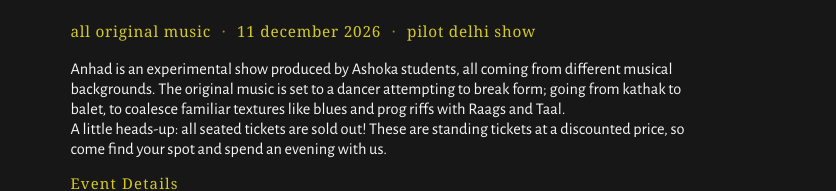
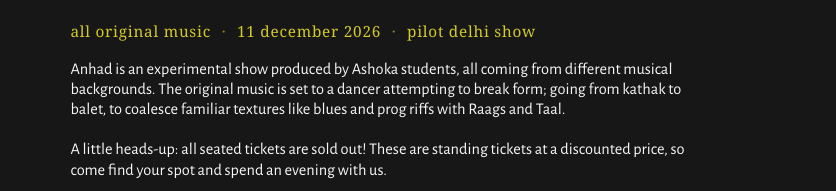
Before and after one commit to anhad-delhi/home, a plain HTML site: page tickets.html in a window 1280 px wide. Shown: the part 171-362 px from the top of the page, 0-836 px from the left. Drawn offline with nearby package versions, Linux system fonts and the light colour scheme; a web font is replaced by a local one.

Commit message:
Add extra line break in ticket blurb

```diff
--- a/tickets.html
+++ b/tickets.html
@@ -36,7 +36,7 @@
           <span>pilot delhi show</span>
         </p>
 
-        <p class="tickets__blurb">Anhad is an experimental show produced by Ashoka students, all coming from different musical backgrounds. The original music is set to a dancer attempting to break form; going from kathak to balet, to coalesce familiar textures like blues and prog riffs with Raags and Taal. </br> A little heads-up: all seated tickets are sold out! These are standing tickets at a discounted price, so come find your spot and spend an evening with us.</p>
+        <p class="tickets__blurb">Anhad is an experimental show produced by Ashoka students, all coming from different musical backgrounds. The original music is set to a dancer attempting to break form; going from kathak to balet, to coalesce familiar textures like blues and prog riffs with Raags and Taal. </br> </br> A little heads-up: all seated tickets are sold out! These are standing tickets at a discounted price, so come find your spot and spend an evening with us.</p>
 
         <section class="details">
           <h2 class="details__title">Event Details</h2>
```
